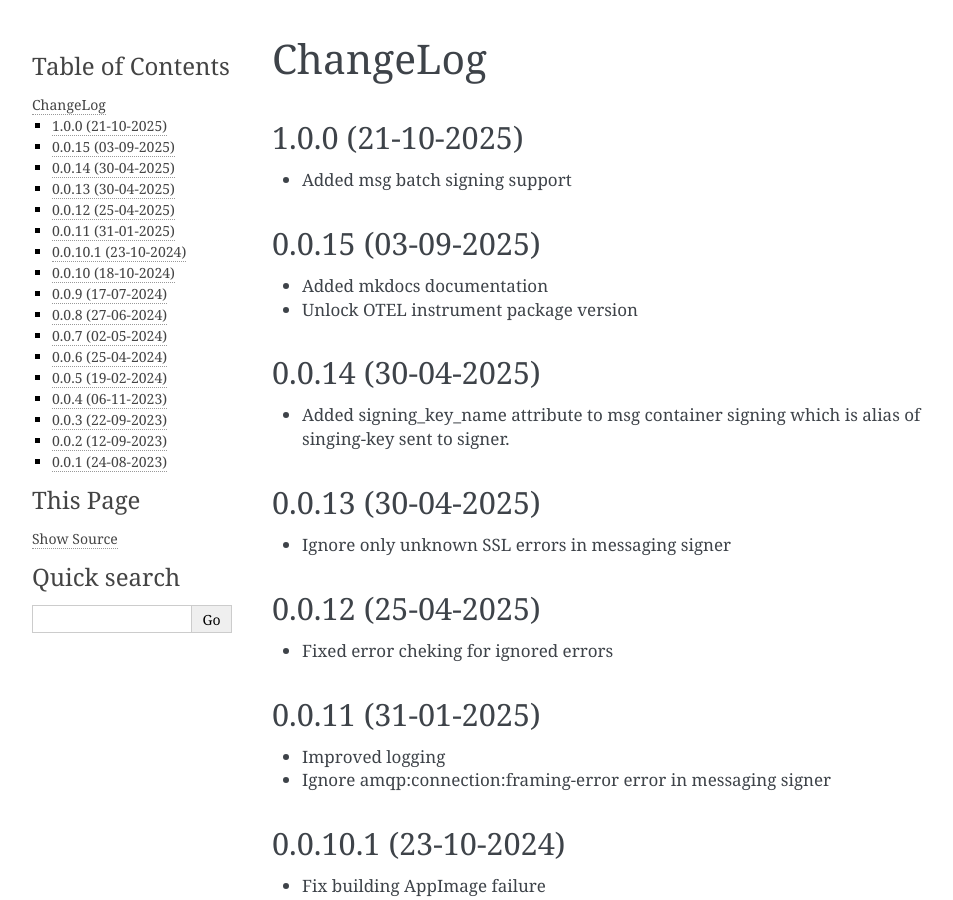
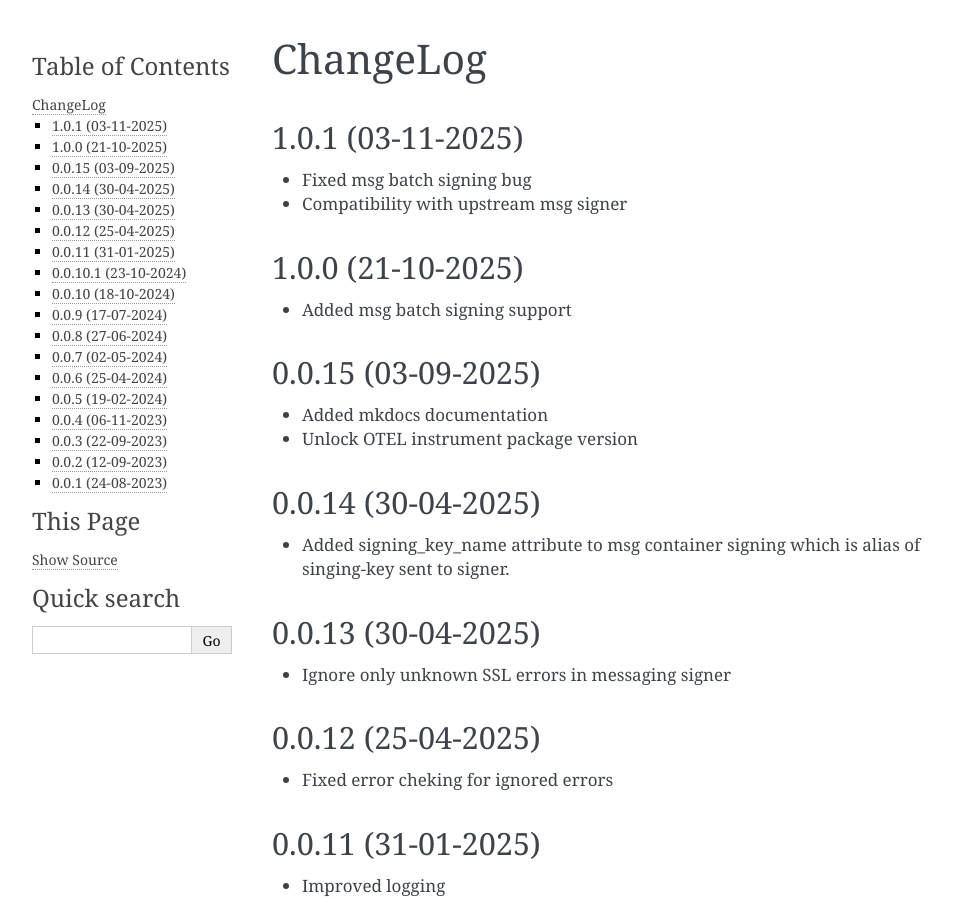
Before and after one commit to zxiong/pubtools-sign, a Sphinx documentation site: the page built from docs/source/CHANGELOG.rst, in a window 1280 px wide and 900 px high. Shown: the whole window, without its empty margins (148-1101 px from the left). Built offline with Sphinx 7.4.7, drawn with Linux system fonts in a browser that asks for light colours.

Commit message:
Relase v1.0.1

```diff
--- a/docs/source/CHANGELOG.rst
+++ b/docs/source/CHANGELOG.rst
@@ -1,5 +1,10 @@
 ChangeLog
 =========
+
+1.0.1 (03-11-2025)
+-------------------
+* Fixed msg batch signing bug
+* Compatibility with upstream msg signer
 
 1.0.0 (21-10-2025)
 -------------------
--- a/pyproject.toml
+++ b/pyproject.toml
@@ -3,7 +3,7 @@ name = "pubtools-sign"
 description = "Collection of tools producing signed artifacts"
 readme = "README.rst"
 requires-python = ">=3.7"
-version = "1.0.0"
+version = "1.0.1"
 
 classifiers = [  # Optional
   # How mature is this project? Common values are
```
